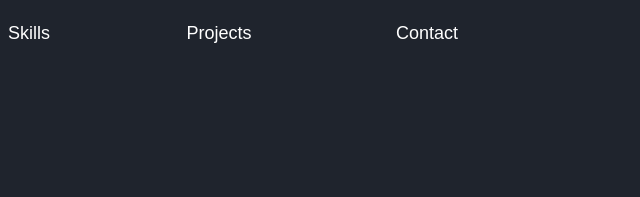
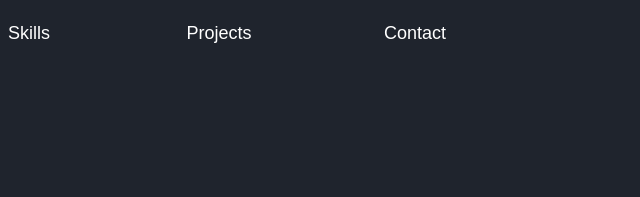
Before and after one commit to 123sasika/Portfolio, a plain HTML site: page index.html in a window 1280 px wide. Shown: the top 197 px of the page, 640-1280 px from the left. Drawn offline with nearby package versions, Linux system fonts and the light colour scheme.

Commit message:
Update index.html

```diff
--- a/index.html
+++ b/index.html
@@ -27,7 +27,7 @@
             <div class="col-2 col-md-2 col-xl-2 col-sm-2 text-center">
                 <a href="#projects"class="a">Projects</a>
             </div>
-            <div class="col-3 col-md-2 col-xl-2 col-sm-2 text-center ps-5">
+            <div class="col-3 col-md-2 col-xl-2 col-sm-2 text-center ps-4">
                 <a href="#contact"class="a ">Contact</a>
             </div>
         </div>
```
